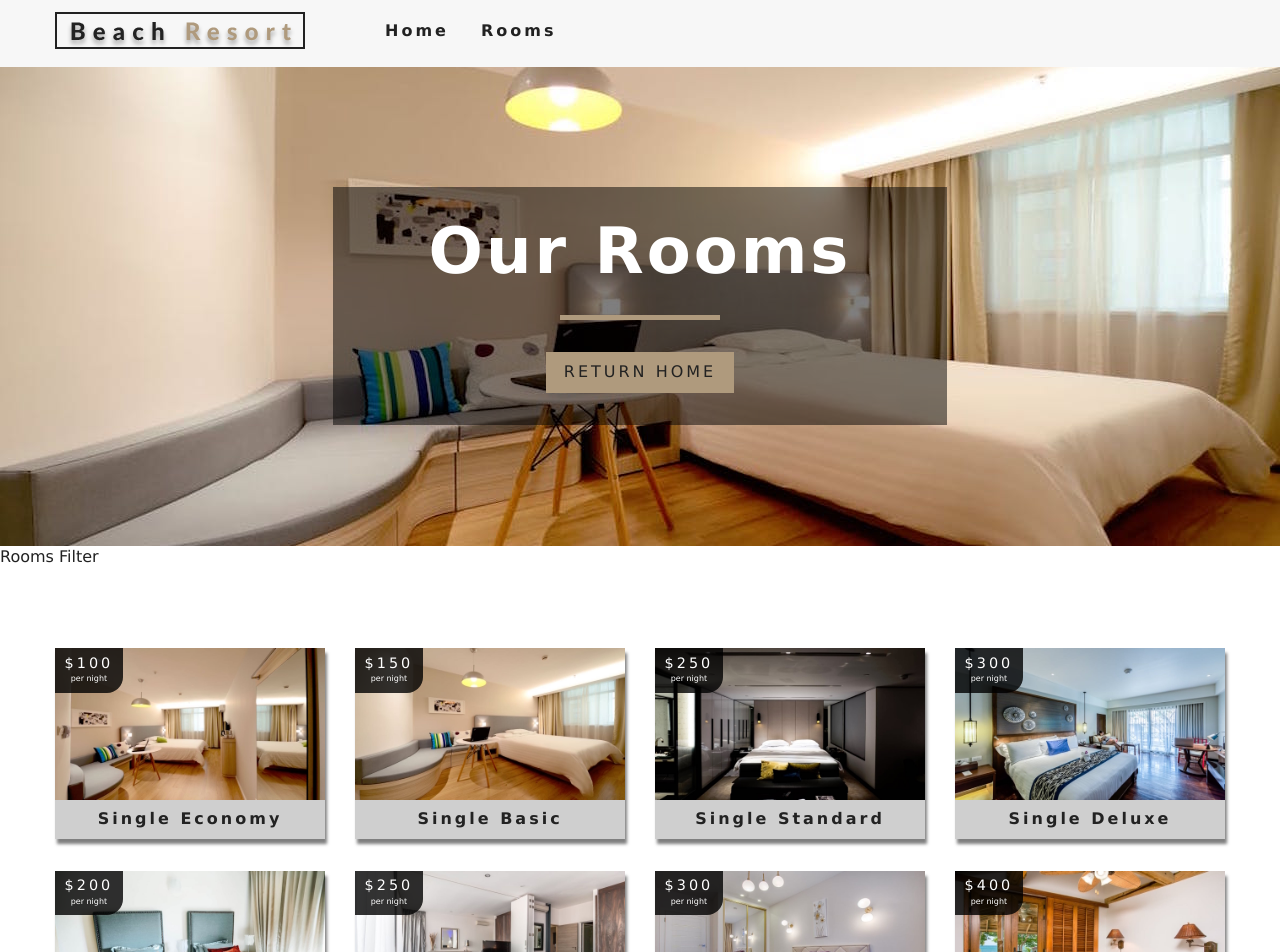
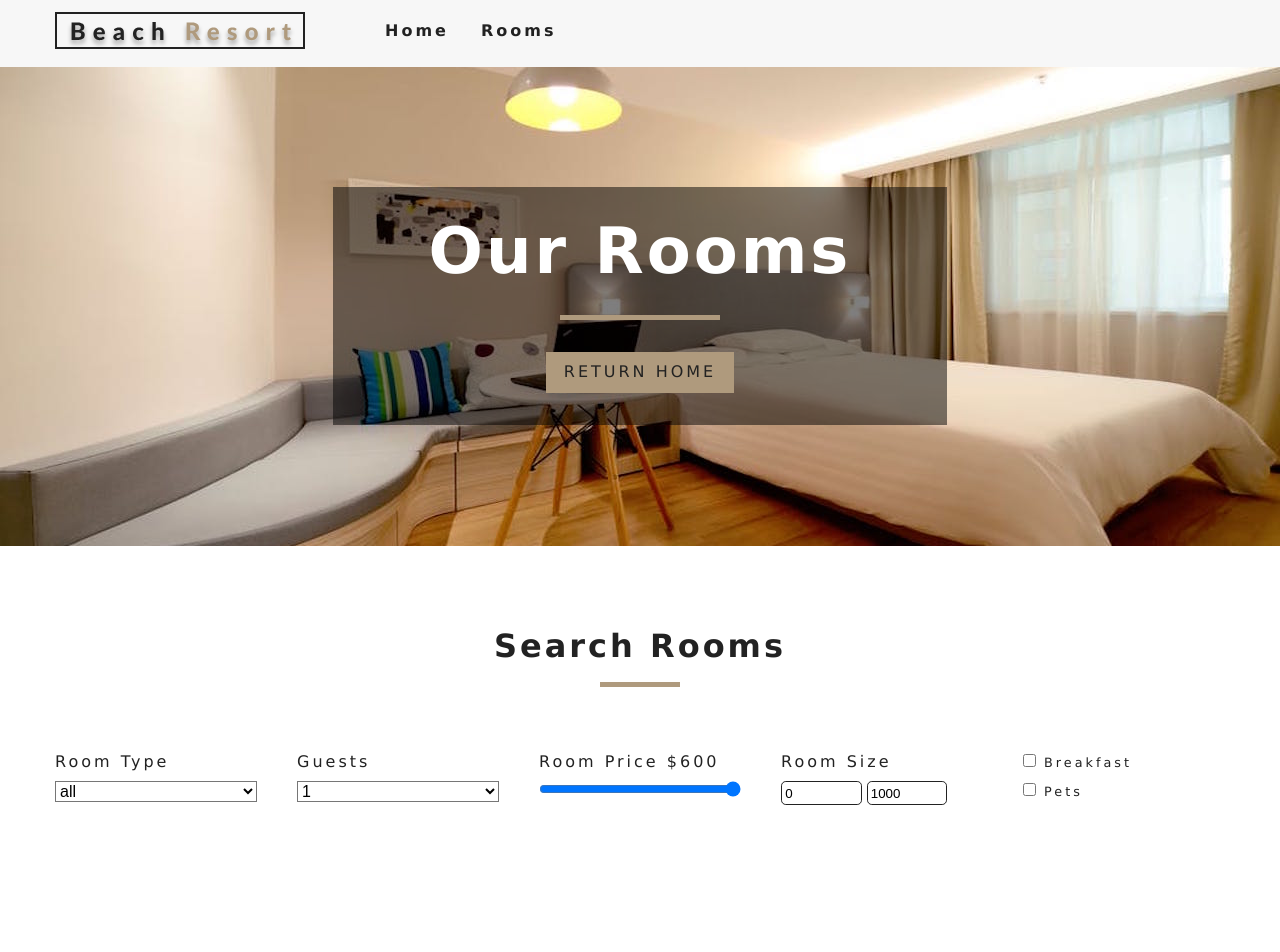
Before and after one commit to mdrizy96/React-Beach-Resort, a React (Create React App) app: page /rooms in a window 1280 px wide. Shown: the top 952 px of the page. Built offline with nearby package versions, Linux system fonts and the light colour scheme.

Commit message:
Implement filter functionality for the rooms using different parameters

```diff
--- a/src/components/RoomsContainer.js
+++ b/src/components/RoomsContainer.js
@@ -17,8 +17,8 @@ const RoomsContainer = () => {
                     }
                     return (
                         <>
-                            <RoomsFilter rooms={sortedRooms}/>
-                            <RoomsList rooms={rooms}/>
+                            <RoomsFilter rooms={rooms}/>
+                            <RoomsList rooms={sortedRooms}/>
                         </>
                     )
                 }
--- a/src/components/RoomsFilter.js
+++ b/src/components/RoomsFilter.js
@@ -1,11 +1,96 @@
-import React from 'react'
+import React, {useContext} from 'react'
+import {RoomContext} from "../context";
+import Title from "./Title";
 
-const RoomsFilter = () => {
+// get all unique values
+const getUnique = (items, value) => {
+    return [...new Set(items.map(item => item[value]))]
+};
+
+const RoomsFilter = ({rooms}) => {
+    const context = useContext(RoomContext);
+    const {handleChange, type, capacity, price, minPrice, maxPrice, minSize, maxSize, breakfast, pets} = context;
+    // get unique types
+    let types = getUnique(rooms, "type");
+    // Add all to types
+    types = ['all', ...types];
+    // map types to jsx
+    types = types.map((item, index) => {
+        return (
+            <option value={item} key={index}>{item}</option>
+        )
+    });
+
+
+    // guests
+    let people = getUnique(rooms, 'capacity');
+    people = people.map((person, index) => {
+        return (
+            <option value={person} key={index}>{person}</option>
+        )
+    });
     return (
-        <div>
-            Rooms Filter
-        </div>
+        <section className="filter-container">
+            <Title title="search rooms" />
+            <form className="filter-form">
+            {/* Select Type*/}
+            <div className="form-group">
+                <label htmlFor="type">room type</label>
+                <select name="type" id="type" value={type} className="form-control" onChange={handleChange}>
+                    {types}
+                </select>
+            </div>
+            {/* End of select type*/}
+
+                {/* Select guests*/}
+                <div className="form-group">
+                    <label htmlFor="capacity">Guests</label>
+                    <select name="capacity" id="capacity" value={capacity} className="form-control" onChange={handleChange}>
+                        {people}
+                    </select>
+                </div>
+                {/* End of guests*/}
+
+                {/* room price */}
+                <div className="form-group">
+                    <label htmlFor="price">room price ${price}</label>
+                    <input
+                        type="range"
+                        name="price"
+                        min={minPrice}
+                        max={maxPrice}
+                        id="price"
+                        value={price}
+                        onChange={handleChange}
+                        className="form-control"/>
+                </div>
+                {/* end of room price */}
+
+                {/* size */}
+                <div className="form-group">
+                    <label htmlFor="size">room size</label>
+                    <div className="size-inputs">
+                        <input type="number" name="minSize" value={minSize} onChange={handleChange} className="size-input" id="size"/>
+                        <input type="number" name="maxSize" value={maxSize} onChange={handleChange} className="size-input" id="size"/>
+                    </div>
+                </div>
+                {/* end of size */}
+
+                {/* extras */}
+                <div className="form-group">
+                    <div className="single-extra">
+                        <input type="checkbox" name="breakfast" id="breakfast" checked={breakfast} onChange={handleChange}/>
+                        <label htmlFor="breakfast">breakfast</label>
+                    </div>
+                    <div className="single-extra">
+                        <input type="checkbox" name="pets" id="pets" checked={pets} onChange={handleChange}/>
+                        <label htmlFor="pets">pets</label>
+                    </div>
+                </div>
+                {/* end of extras */}
+            </form>
+        </section>
     )
-}
+};
 
 export default RoomsFilter
--- a/src/context.js
+++ b/src/context.js
@@ -8,18 +8,32 @@ class RoomProvider extends Component {
         rooms: [],
         sortedRooms: [],
         featuredRooms: [],
-        loading: true
+        loading: true,
+        type: 'all',
+        capacity: 1,
+        price: 0,
+        minPrice: 0,
+        maxPrice: 0,
+        minSize: 0,
+        maxSize: 0,
+        breakfast: false,
+        pets: false
     };
     // getData
 
     componentDidMount() {
         let rooms = this.formatData(items);
         let featuredRooms = rooms.filter(room => room.featured === true);
+        let maxPrice = Math.max(...rooms.map(item => item.price));
+        let maxSize = Math.max(...rooms.map(item => item.size));
         this.setState({
             rooms,
             featuredRooms,
             sortedRooms: rooms,
-            loading: false
+            loading: false,
+            price: maxPrice,
+            maxPrice,
+            maxSize
         })
     }
 
@@ -28,9 +42,57 @@ class RoomProvider extends Component {
         return tempRooms.find((room) => room.slug === slug);
     };
 
+    handleChange = event => {
+        const {target} = event;
+        const {type, name} = event.target;
+        const value = type === 'checkbox' ? target.checked : target.value;
+        this.setState({
+            [name]: value
+        }, this.filterRooms)
+    };
+
+    filterRooms = () => {
+        let {rooms, type, capacity, price, minSize, maxSize, breakfast, pets} = this.state;
+        //All the rooms
+        let tempRooms = [...rooms];
+
+        // By type of room
+        if (type !== 'all') {
+            tempRooms = tempRooms.filter(room => room.type === type);
+        }
+
+        // By capacity
+        capacity = parseInt(capacity); // Transform values
+        if (capacity !== 1) {
+            tempRooms = tempRooms.filter(room => room.capacity >= capacity);
+        }
+
+        // By price
+        price = parseInt(price); // Transform from string
+        tempRooms = tempRooms.filter(room => room.price <= price);
+
+        // by size
+        tempRooms = tempRooms.filter(room => room.size >= minSize && room.size <= maxSize);
+
+        // filter by extras
+        if (breakfast) {
+            tempRooms = tempRooms.filter(room => room.breakfast === true);
+        }
+
+        if (pets) {
+            tempRooms = tempRooms.filter(room => room.pets === true);
+        }
+
+
+        // Set filtered rooms
+        this.setState({
+            sortedRooms: tempRooms
+        });
+    };
+
     render() {
         return (
-            <RoomContext.Provider value={{...this.state, getRoom: this.getRoom}}>
+            <RoomContext.Provider value={{...this.state, getRoom: this.getRoom, handleChange: this.handleChange}}>
                 {this.props.children}
             </RoomContext.Provider>
         )
```
